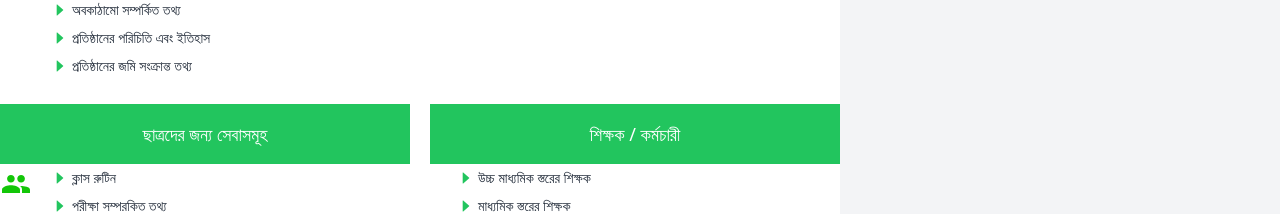
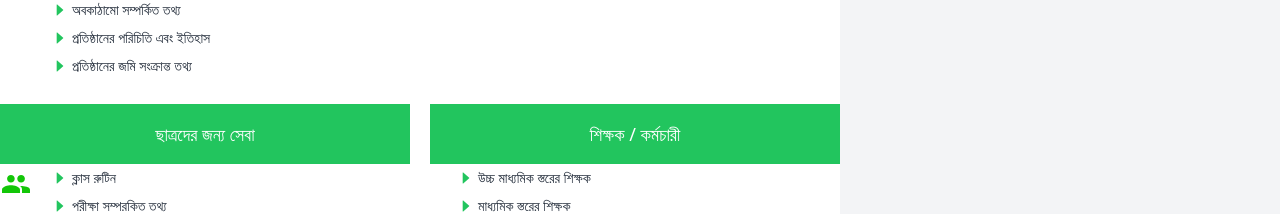
Before and after one commit to aminulislam2002/al-azam-school-college-client, a React (Vite) app: page / in a window 1280 px wide. Shown: the part 3120-3334 px from the top of the page. Built offline with nearby package versions, Linux system fonts and the light colour scheme; no server answers; some icons are missing.

Commit message:
updte photo gallery

```diff
--- a/src/Pages/Academics/Events.jsx
+++ b/src/Pages/Academics/Events.jsx
@@ -1,4 +1,3 @@
-import React from "react";
 import event1 from "../../assets/image/event/event1.jpg"; // Import your event image
 // Import other event images as needed
 
--- a/src/Pages/Home/InstituteInfoAndNotice/InstituteInfoAndNotice.jsx
+++ b/src/Pages/Home/InstituteInfoAndNotice/InstituteInfoAndNotice.jsx
@@ -94,7 +94,7 @@ const InstituteInfoAndNotice = () => {
             {/* Services for students */}
             <div>
               <div className="bg-green-500 lg:px-5 py-4 mb-1">
-                <h1 className="lg:text-lg text-center text-white">ছাত্রদের জন্য সেবাসমূহ</h1>
+                <h1 className="lg:text-lg text-center text-white">ছাত্রদের জন্য সেবা</h1>
               </div>
               <div className="lg:flex gap-3">
                 <div className="flex justify-center items-start">
--- a/src/Pages/Home/LocationAndAddress/LocationAndAddress.jsx
+++ b/src/Pages/Home/LocationAndAddress/LocationAndAddress.jsx
@@ -46,7 +46,7 @@ const LocationAndAddress = () => {
               <div className="w-8/12 ml-2">বিশ্বনাথ</div>
             </div>
             <div className="py-1 px-3 flex justify-start items-center hover:bg-green-500">
-              <div className="w-3/12 font-semibold text-base">জেল</div>
+              <div className="w-3/12 font-semibold text-base">জেলা</div>
               <div className="w-1/12">:</div>
               <div className="w-8/12 ml-2">সিলেট</div>
             </div>
```
Also changed, not shown: src/Pages/Home/InstitutePhotoGallery/InstitutePhotoGallery.jsx (+16 -16 lines).
